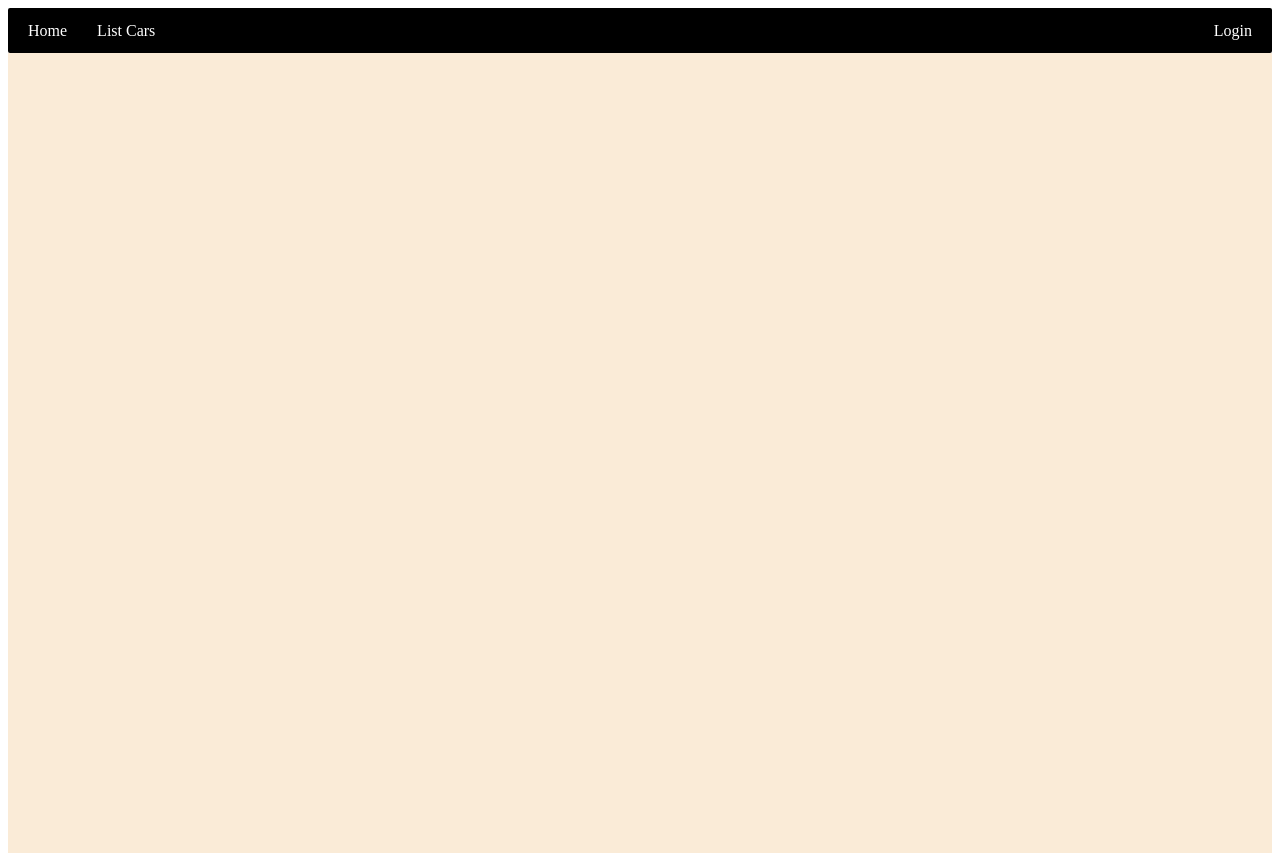
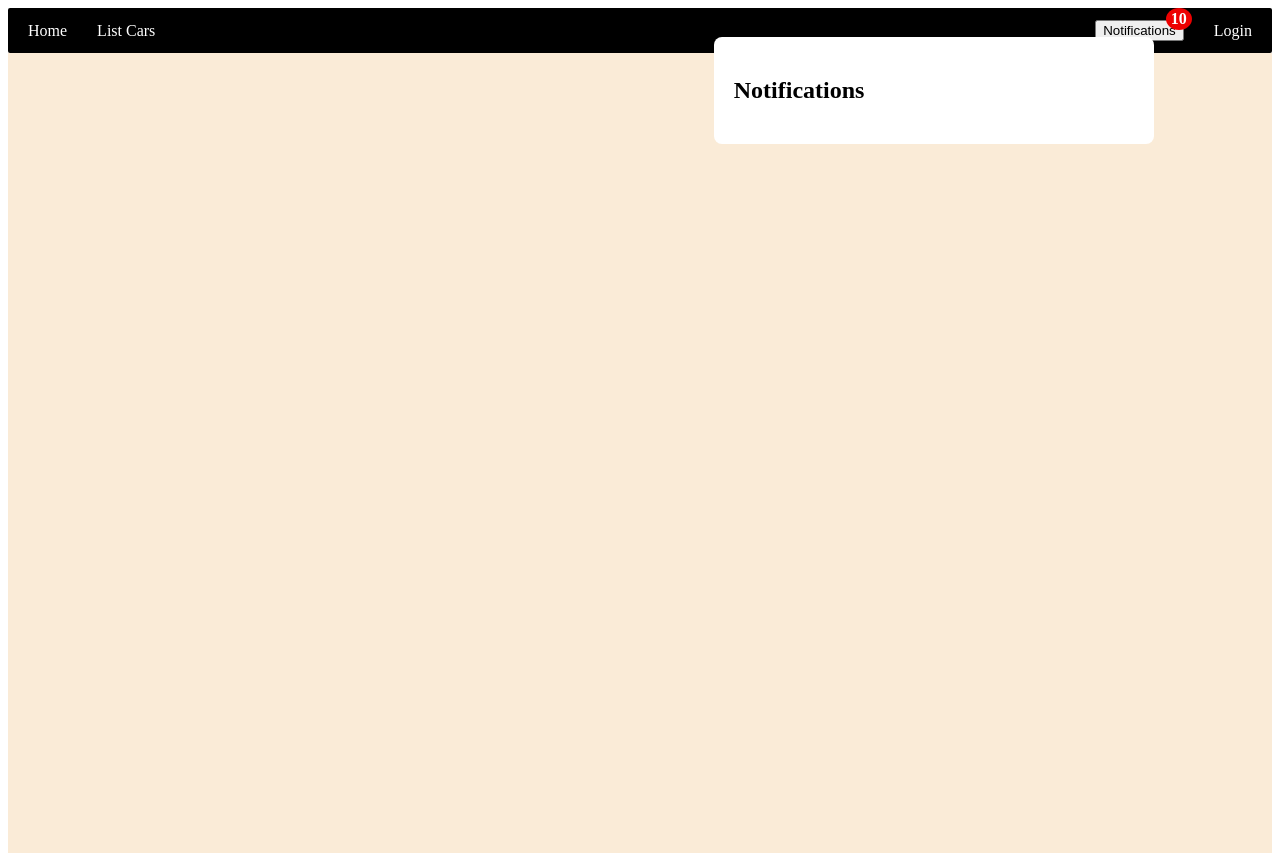
Before and after one commit to huynhngocphuc/firebase-vuejs, a Nuxt app: page /notifications in a window 1280 px wide. Built offline with nearby package versions, Linux system fonts and the light colour scheme.

Commit message:
[phuchuynh] add notify

```diff
--- a/components/Navbar.vue
+++ b/components/Navbar.vue
@@ -6,6 +6,13 @@
       <nuxt-link class="nav-link" to="/cars">List Cars</nuxt-link>
     </div>
     <div class="nav-auth">
+      <div class="notification-button">
+        <button @click="toggleModal">Notifications</button>
+        <span class="badge">10</span>
+        <div v-if="isModalVisible" class="modal-content">
+          <h2>Notifications</h2>
+        </div>
+      </div>
       <nuxt-link class="nav-link" to="/auth/login">Login</nuxt-link>
     </div>
   </nav>
@@ -16,11 +23,15 @@ export default {
   data() {
     return {
       isGoBack: false,
+      isModalVisible: true,
     };
   },
   methods: {
     goBack() {
       this.$router.go(-1);
+    },
+    toggleModal() {
+      this.isModalVisible = !this.isModalVisible;
     },
   },
 };
@@ -29,7 +40,6 @@ export default {
 <style>
 .navigate-container {
   background-color: black;
- color: white;
   display: flex;
   justify-content: space-between;
   height: 45px;
@@ -37,19 +47,61 @@ export default {
   border-radius: 2px;
   padding: 0 20px;
 }
-.nav-main{
+.nav-main {
   display: flex;
-  gap:30px;
+  gap: 30px;
   align-items: center;
 }
 
-.nav-auth{
-  /* margin-right: 20px; */
+.nav-auth {
+  display: flex;
+  gap: 20px;
+  align-items: center;
 }
 
-.nav-link{
-  color:white;
+.nav-link {
+  color: white;
   text-decoration: none;
   border-radius: 2px;
 }
+
+.notification-button {
+  position: relative;
+  border: none;
+  cursor: pointer;
+  margin-right: 10px;
+}
+
+.badge {
+  position: absolute;
+  top: -12px;
+  right: -8px;
+  background: rgb(237, 1, 1);
+  color: white;
+  border-radius: 50%;
+  font-weight: bold;
+  text-align: center;
+  padding: 2px 5px;
+}
+/* .modal-overlay {
+  position: fixed;
+  top: 0;
+  left: 0;
+  right: 0;
+  bottom: 0;
+  background: rgba(0, 0, 0, 0.5);
+  display: flex;
+  justify-content: center;
+  align-items: center;
+} */
+.modal-content {
+  position: absolute;
+  background: white;
+  padding: 20px;
+  border-radius: 8px;
+  width: 400px;
+  max-height: 80vh;
+  top: 17px;
+  right: 30px;
+}
 </style>
--- /dev/null
+++ b/components/NotificationModal.vue
@@ -0,0 +1,15 @@
+<template>
+  <div v-if="isOpenNotify" class="">
+
+  </div>
+</template>
+
+<script>
+export default {
+
+}
+</script>
+
+<style>
+
+</style>
--- /dev/null
+++ b/pages/notifications/index.vue
@@ -0,0 +1,13 @@
+<template>
+  <h1></h1>
+</template>
+
+<script>
+export default {
+
+}
+</script>
+
+<style>
+
+</style>
--- /dev/null
+++ b/store/notify.js
@@ -0,0 +1,30 @@
+export const state = () => ({
+  notifications: [
+    {
+      content: "New car has been added to the inventory",
+      time: "12:00 PM",
+      isRead: false,
+      idCar: "hf0WUKgosr8y5U4pBGN7",
+    },
+  ],
+});
+
+export const getters = {};
+
+export const mutations = {
+  ADD_NOTIFICATION(state, notification) {
+    state.notifications.push(notification);
+  },
+  REMOVE_NOTIFICATION(state, index) {
+    state.notifications.splice(index, 1);
+  },
+};
+
+export const actions = {
+  addNotification({ commit }, notification) {
+    commit("ADD_NOTIFICATION", notification);
+  },
+  removeNotification({ commit }, index) {
+    commit("REMOVE_NOTIFICATION", index);
+  },
+};
```
Lines whose indentation alone changed are shown as unchanged.
